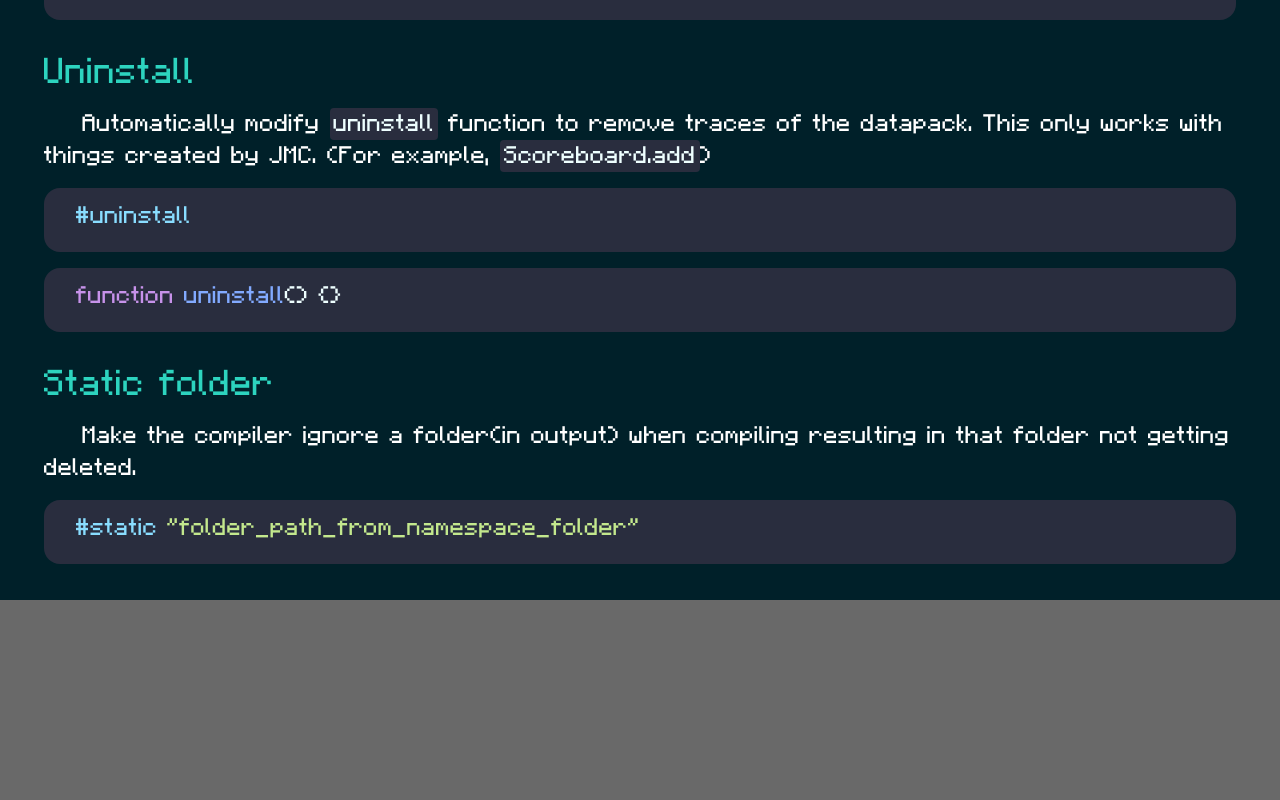
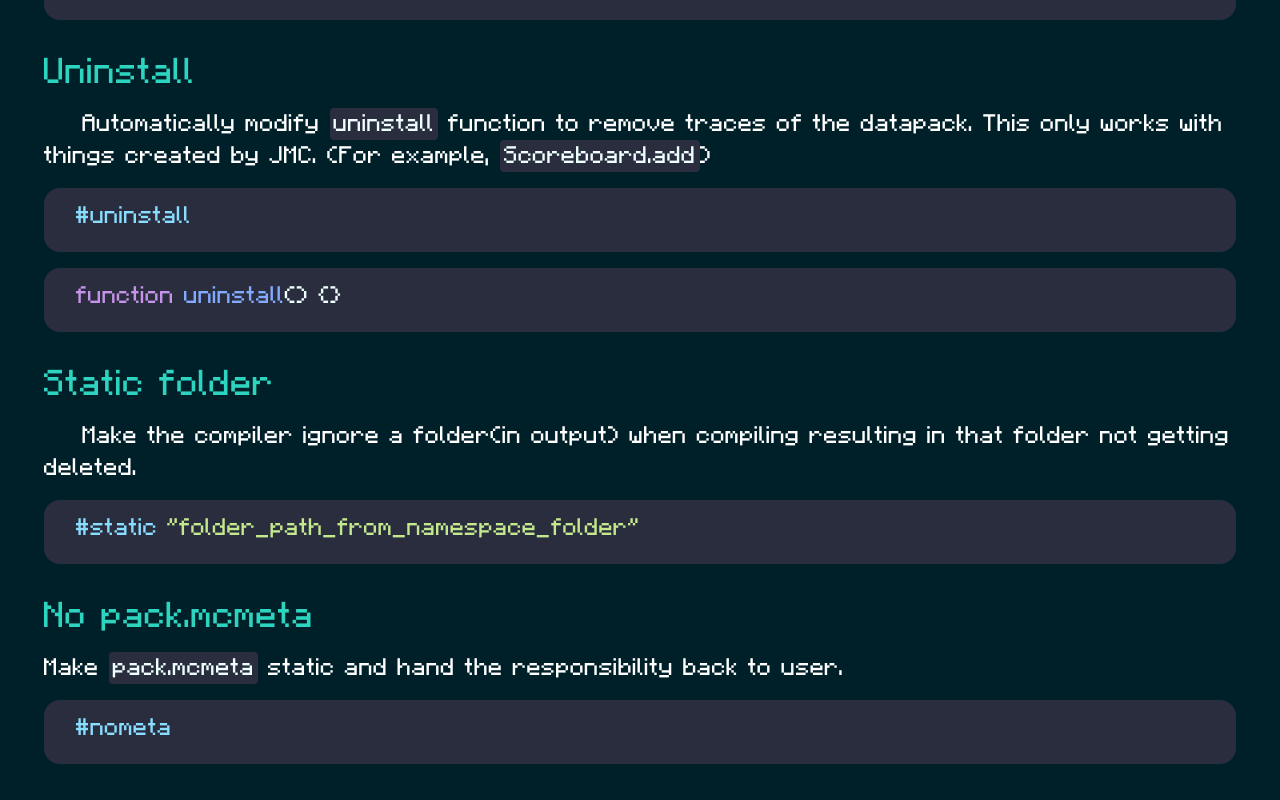
Before and after one commit to WingedSeal/jmc, a React (Create React App) app: page /documentation/header in a window 1280 px wide. Shown: the part 3304-4104 px from the top of the page. Before the commit the page ends 3904 px from the top, so only its background shows below. Built offline with nearby package versions, Linux system fonts and the light colour scheme.

Commit message:
Add `#nometa`

```diff
--- a/src/pages/Header/Header.tsx
+++ b/src/pages/Header/Header.tsx
@@ -290,6 +290,18 @@ const Header = () => {
                         </CodeText>
                     </CodeBlock>
                 </div>
+                <div className="text-primary-contrast text-xl md:text-4xl mt-3 md:mt-4">
+                    No pack.mcmeta
+                </div>
+                <div className="text-white text-base md:text-2xl mt-4 max-w-full">
+                    <p>
+                        Make <code>pack.mcmeta</code> static and hand the
+                        responsibility back to user.
+                    </p>
+                    <CodeBlock>
+                        <CodeText type="operator">#nometa</CodeText>
+                    </CodeBlock>
+                </div>
             </section>
         </>
     );
```
